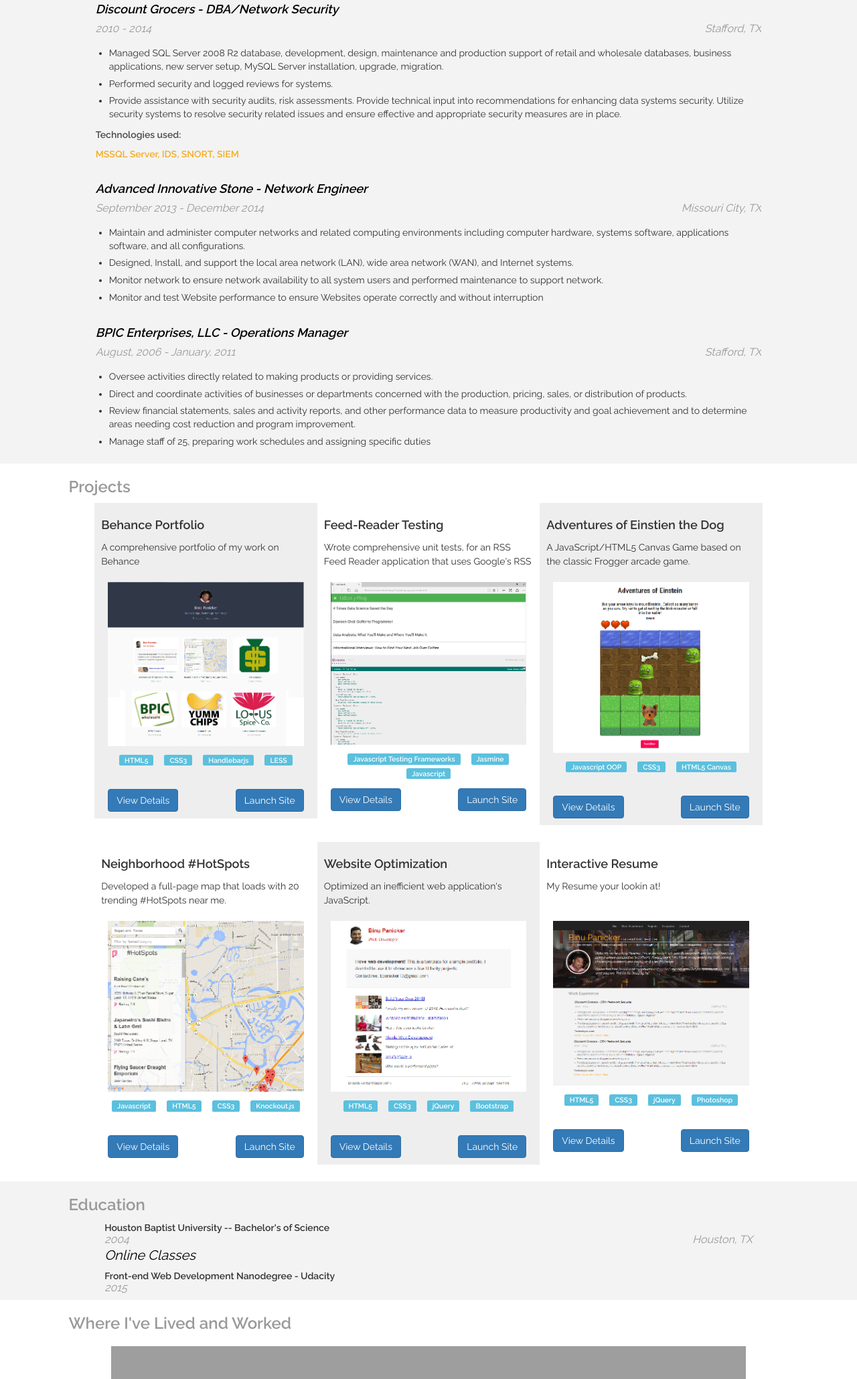
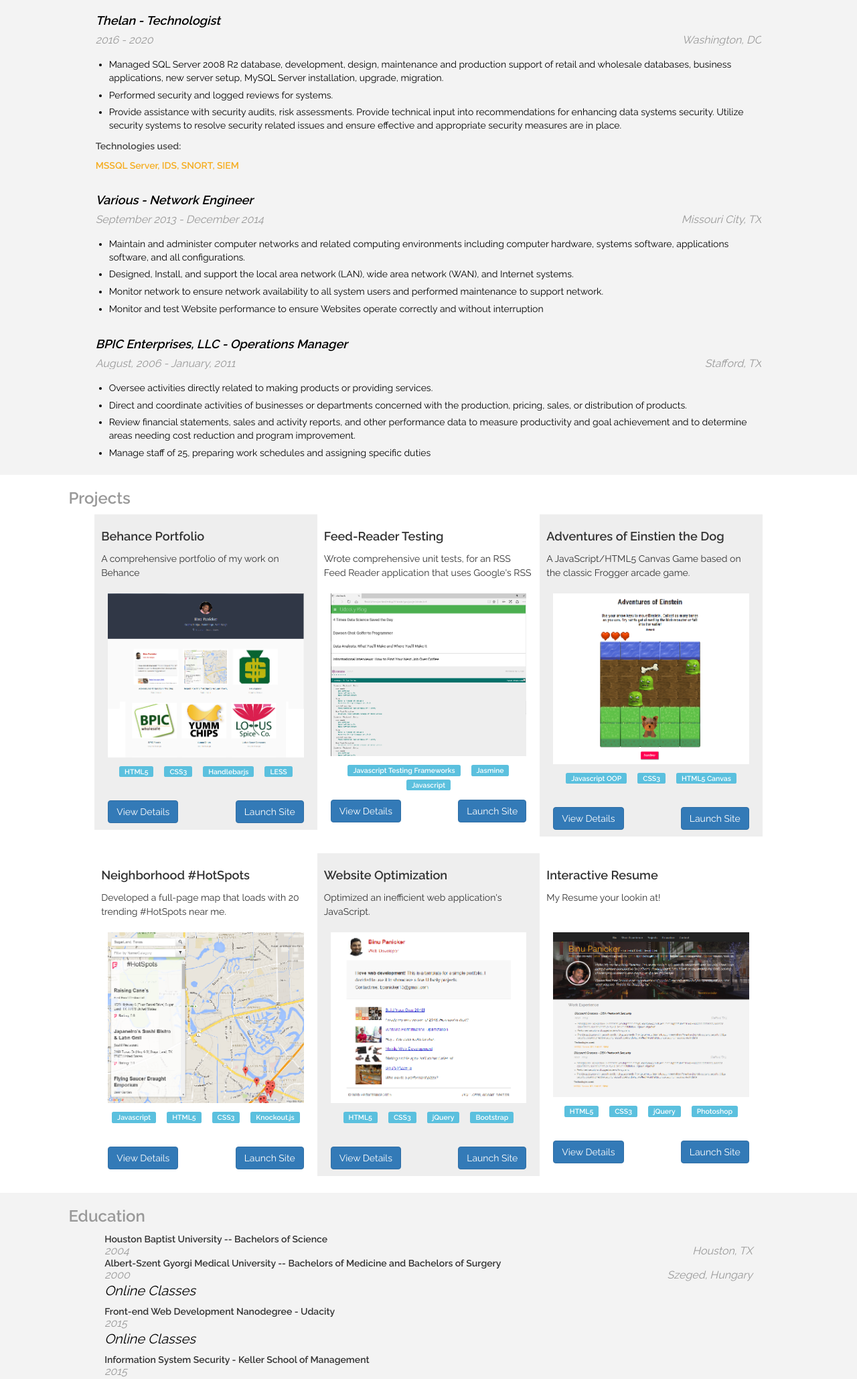
Before and after one commit to bpanicker13/binupanicker.github.io, a plain HTML site: page index.html in a window 1280 px wide. Shown: the part 511-2570 px from the top of the page at 67% size. Drawn offline with Linux system fonts and the light colour scheme; some packages are replaced by stand-ins of ours; grey boxes are pictures that could not be loaded.

Commit message:
update
updated info

```diff
--- a/css/style.css
+++ b/css/style.css
@@ -495,7 +495,7 @@ h1#name + span {
     margin-bottom: 0;
   }
   h1#name + span {
-    font-size: 1.2em;
+    font-size: 2.2em;
   }
   .biopic {
     margin: 10px auto 20px auto;
--- a/index.html
+++ b/index.html
@@ -58,7 +58,7 @@ need to load. You'll see a lot of <link>s to CSS files for styles and
   Uncomment the <script> tag below when you're ready to add an interactive
   Google Map to your resume!
   -->
-  <script type="text/javascript" src="http://maps.googleapis.com/maps/api/js?libraries=places"></script>
+  <script type="text/javascript" src="https://maps.googleapis.com/maps/api/js?libraries=places"></script>
 
   <meta name="viewport" content="width=device-width, initial-scale=1">
 </head>
@@ -99,6 +99,9 @@ need to load. You'll see a lot of <link>s to CSS files for styles and
     <div id="header" class="container-fluid center-content clearfix">
       <div class="row">
         <div id="bio-name" class="col-md-12"></div>
+      </div>
+      <div class="row">
+        <div id="bio-name2" class="col-md-12"></div>
       </div>
       <div class="row">
         <ul id="topContacts" class="flex-box"></ul>
--- a/js/resumeBuilder.js
+++ b/js/resumeBuilder.js
@@ -7,7 +7,7 @@
 		"contacts" : {
 			"mobile" : "832-766-6969",
 			"email" : "bpanicker13@gmail.com",
-			"github" : "http://bpanicker13.github.io",
+			"github" : "https://bpanicker13.github.io",
 			"twitter" : "https://twitter.com/bpanicker13",
 			"linkedin" : "https://www.linkedin.com/in/binupanicker",
 			"location" : "Houston, Texas, US"
@@ -18,7 +18,7 @@
 		"display" : function() {
 			// Display name, role, picture and welcome message
 			$('#bio-name').append(HTMLheaderName.replace('%data%', bio.name));
-			$('#bio-name').append(HTMLheaderRole.replace('%data%', bio.role));
+			$('#bio-name2').append(HTMLheaderRole.replace('%data%', bio.role));
 			$('#bio-details').append(HTMLbioPic.replace('%data%', bio.biopic));
 			$('#bio-details').append(HTMLwelcomeMsg.replace('%data%', bio.welcomeMessage));
 
@@ -47,10 +47,18 @@
 			{
 				"name" : "Houston Baptist University",
 				"location" : "Houston, TX",
-				"degree" : "Bachelor's of Science",
-				"majors" : "Business Administration",
+				"degree" : "Bachelors of Science",
+				"majors" : "Business Administration, Molecular Biology",
 				"dates" : 2004,
-				"url" : "www.hbu.edu"
+				"url" : "https://hbu.edu"
+			},
+			{
+				"name" : "Albert-Szent Gyorgi Medical University",
+				"location" : "Szeged, Hungary",
+				"degree" : "Bachelors of Medicine and Bachelors of Surgery",
+				"majors" : "Medicine",
+				"dates" : 2000,
+				"url" : ""
 			}
 		],
 		"onlineCourses" : [
@@ -58,7 +66,13 @@
 				"title": "Front-end Web Development Nanodegree",
 				"school": "Udacity",
 				"date": 2015,
-				"url" : "https://www.udacity.com/course/nd001"
+				"url" : "https://www.udacity.com"
+			},
+			{
+				"title": "Information System Security",
+				"school": "Keller School of Management",
+				"date": 2015,
+				"url" : "https://www.devry.com"
 			}
 		],
 		"display" : function() {
@@ -99,14 +113,14 @@
 	var work = {
 		"jobs": [
 			{
-				"employer": "Discount Grocers",
-				"title": "DBA/Network Security",
-				"location": "Stafford, TX",
-				"dates": "2010 - 2014",
+				"employer": "Thelan",
+				"title": "Technologist",
+				"location": "Washington, DC",
+				"dates": "2016 - 2020",
 				"description": "<ul><li>Managed SQL Server 2008 R2 database, development, design, maintenance and production support of retail and wholesale databases, business applications, new server setup, MySQL Server installation, upgrade, migration.<\/li><li>Performed security and logged reviews for systems.</li><li>Provide assistance with security audits, risk assessments. Provide technical input into recommendations for enhancing data systems security. Utilize security systems to resolve security related issues and ensure effective and appropriate security measures are in place.<\/li><\/ul><h4>Technologies used:<\/h4><p class='orange-text bold'>MSSQL Server, IDS, SNORT, SIEM<\/p>"
 			},
 			{
-				"employer" : "Advanced Innovative Stone",
+				"employer" : "Various",
 				"title" : "Network Engineer",
 				"location" : "Missouri City, TX",
 				"dates" : "September 2013 - December 2014",
```
Also changed, not shown: README.md, css/bootstrap.min.css.
